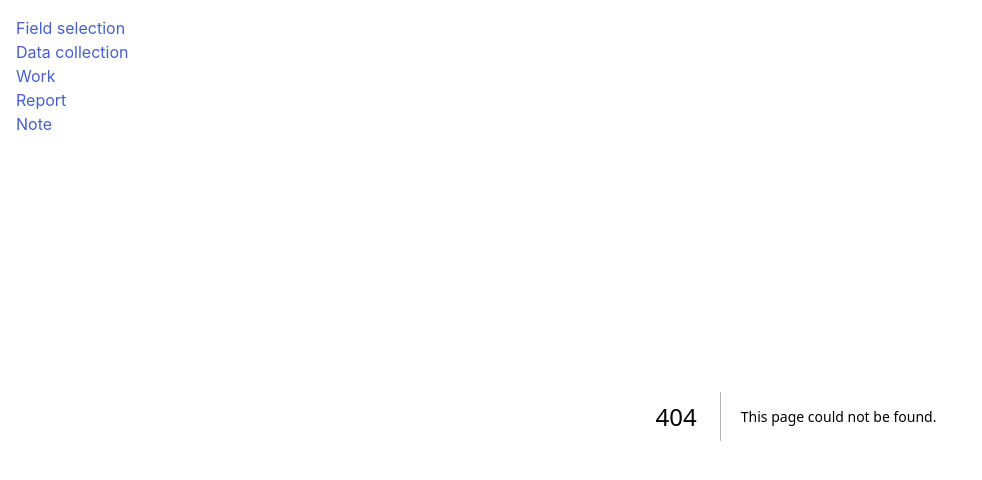
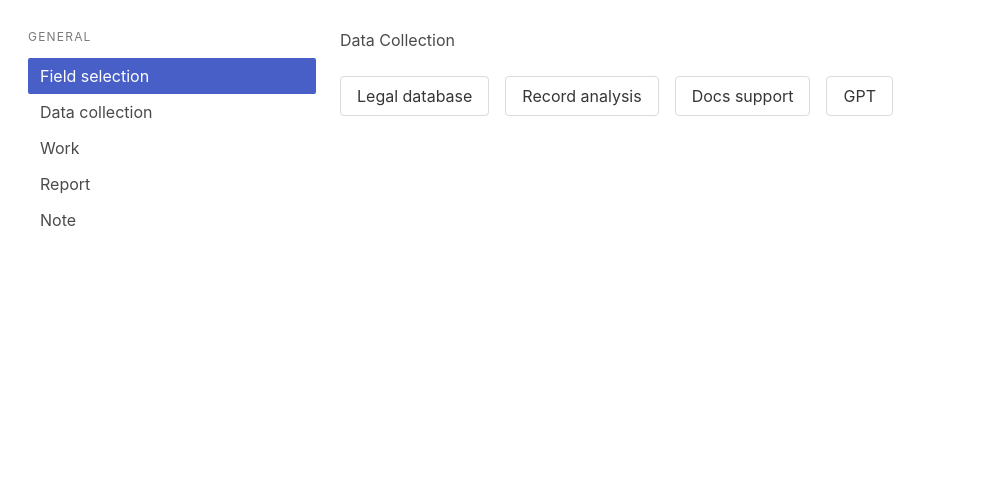
Before and after one commit to hsinpa/standard_procedural, a Next.js app: page /data_collection in a window 1280 px wide. Before the commit this address had no page. Shown: the top 480 px of the page, without its empty margins (0-982 px from the left). Built offline with nearby package versions, Linux system fonts and the light colour scheme.

Commit message:
Add fake button to each page

```diff
--- a/next.config.js
+++ b/next.config.js
@@ -4,7 +4,8 @@ const path = require('path')
 console.log(__dirname);
 
 const nextConfig = {
-    sassOptions: {
+  output: 'export',
+  sassOptions: {
     includePaths: [path.join(__dirname, 'styles')],
   }
 }
--- /dev/null
+++ b/src/app/data_collection/page.tsx
@@ -0,0 +1,16 @@
+import React from 'react';
+
+const DataCollectionPage  = () => {
+    return <div>
+		<h2>Data Collection</h2><br></br>
+
+        <div className='url_content'>
+            <a className='button' href="https://chat.openai.com/"  target="_blank" rel="noopener noreferrer">Legal database</a>
+            <a className='button' href="https://chat.openai.com/"  target="_blank" rel="noopener noreferrer">Record analysis</a>
+            <a className='button' href="https://chat.openai.com/" target="_blank" rel="noopener noreferrer">Docs support</a>
+            <a className='button' href="https://chat.openai.com/" target="_blank" rel="noopener noreferrer">GPT</a>
+        </div>
+	</div>;
+}
+
+export default DataCollectionPage;
--- a/src/app/layout.tsx
+++ b/src/app/layout.tsx
@@ -8,9 +8,9 @@ export default function RootLayout({
 }) {
   return (
     <html lang="en">
-      <body>
-        <div className="sidebar"><SideBarDom></SideBarDom></div>
-        <main className="mainContent">{children}</main>
+      <body className="className">
+        <aside className="column"><SideBarDom></SideBarDom></aside>
+        <main className="column is-three-quarters">{children}</main>
       </body>
     </html>
   )
--- a/src/app/page.tsx
+++ b/src/app/page.tsx
@@ -1,11 +1,11 @@
 import Image from 'next/image'
-import {SideBarDom} from './sidebar/SideDomElements'
+import FieldSelectionPage from './field_selection/page'
 import Link from 'next/link'
 
 export default function Home() {
   return (
     <div>
-      <h1>Hello world</h1>
+      <FieldSelectionPage></FieldSelectionPage>
     </div>
   )
 }
--- /dev/null
+++ b/src/app/sidebar/SideDomClient.tsx
@@ -0,0 +1,25 @@
+'use client'
+import { MouseEventHandler, useState } from 'react'
+import Link from 'next/link';
+
+
+function OnSideLinkClick(e: React.MouseEvent<HTMLElement>) {
+
+    let queries = document.querySelectorAll(".menu-list li a");
+    queries.forEach(x=>{
+        x.className="";
+    });
+    e.currentTarget.className="is-active";
+}
+
+export interface SidebarProps {
+    url: string,
+    name: string,
+    default_class: string,
+  }
+
+  export function SidebarLink({url, name, default_class} : SidebarProps) {
+    return (
+      <li><Link onClick={OnSideLinkClick} className={default_class} href={url}>{name}</Link></li>
+    )
+  }
--- a/src/app/sidebar/SideDomElements.tsx
+++ b/src/app/sidebar/SideDomElements.tsx
@@ -1,13 +1,18 @@
-import Image from 'next/image';
-import Link from 'next/link';
+import {SidebarProps, SidebarLink} from './SideDomClient';
 import React from 'react';
 
 export const SideBarDom  = () => {
-  return <ul>
-      <li><Link href="../">Field selection </Link></li>
-      <li><Link href="preparation_stage">Data collection</Link></li>
-      <li><Link href="#">Work</Link></li>
-      <li><Link href="#">Report</Link></li>
-      <li><Link href="#">Note</Link></li>
-    </ul>;
+  return <div className='menu'>
+	<p className="menu-label">
+	General
+	</p>
+
+	<ul className='menu-list'>
+		<SidebarLink name="Field selection" url="field_selection" default_class="is-active"></SidebarLink>
+		<SidebarLink name="Data collection" url="data_collection" default_class=""></SidebarLink>
+		<SidebarLink name="Work" url="work" default_class=""></SidebarLink>
+		<SidebarLink name="Report" url="report" default_class=""></SidebarLink>
+		<SidebarLink name="Note" url="note" default_class=""></SidebarLink>
+	</ul>
+    </div>;
   }
--- a/styles/layout.scss
+++ b/styles/layout.scss
@@ -9,3 +9,14 @@ body {
         flex: 3;
     }
 }
+
+main {
+    .url_content {
+        display: flex;
+        gap: 1em;
+
+        .button {
+
+        }
+    }
+}
```
Also changed, not shown: src/app/field_selection/page.tsx (added, +14 -0 lines), src/app/note/page.tsx (added, +14 -0 lines), src/app/preparation_stage/page.tsx (deleted, +0 -7 lines), src/app/report/page.tsx (added, +14 -0 lines), src/app/work/page.tsx (added, +14 -0 lines).
